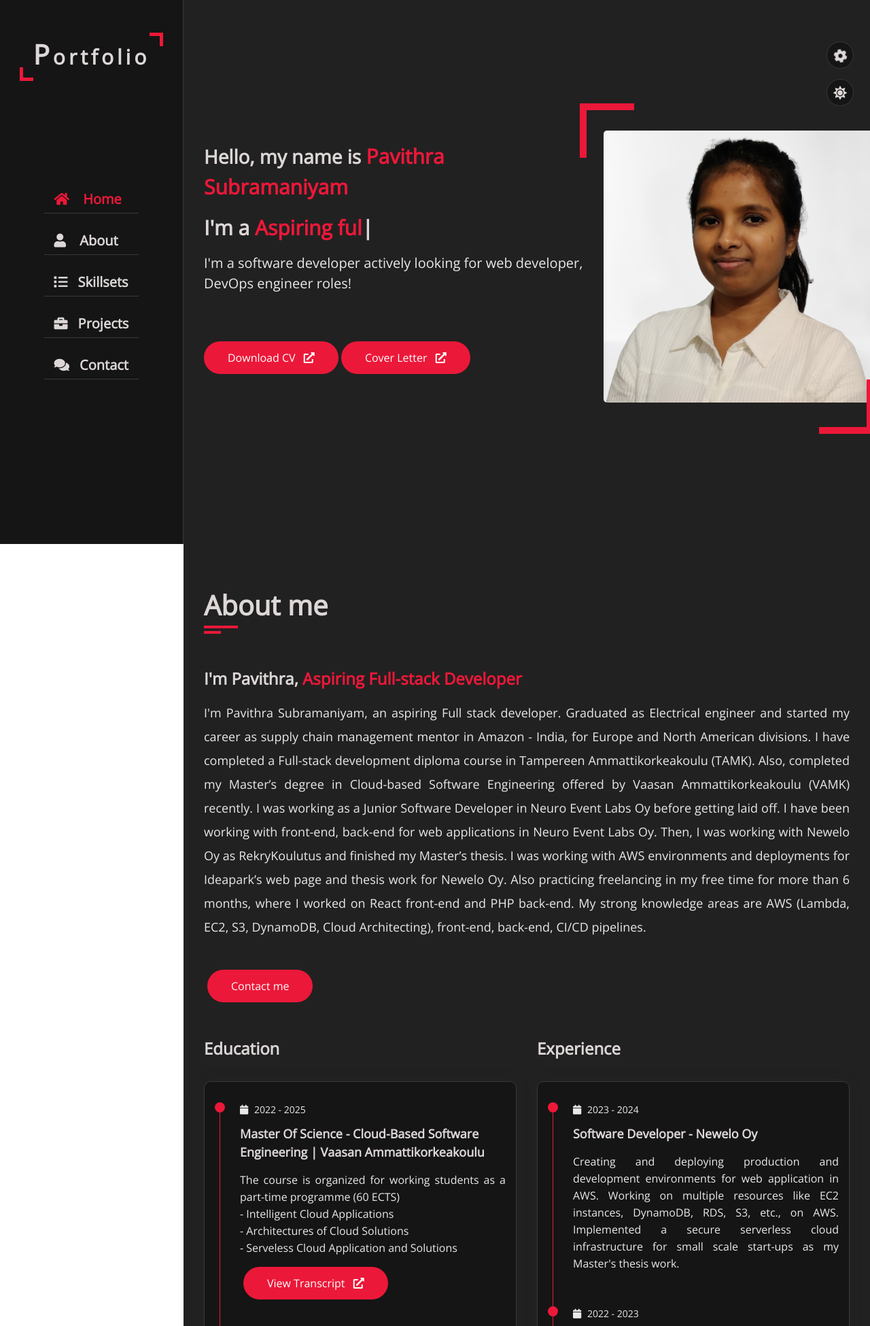
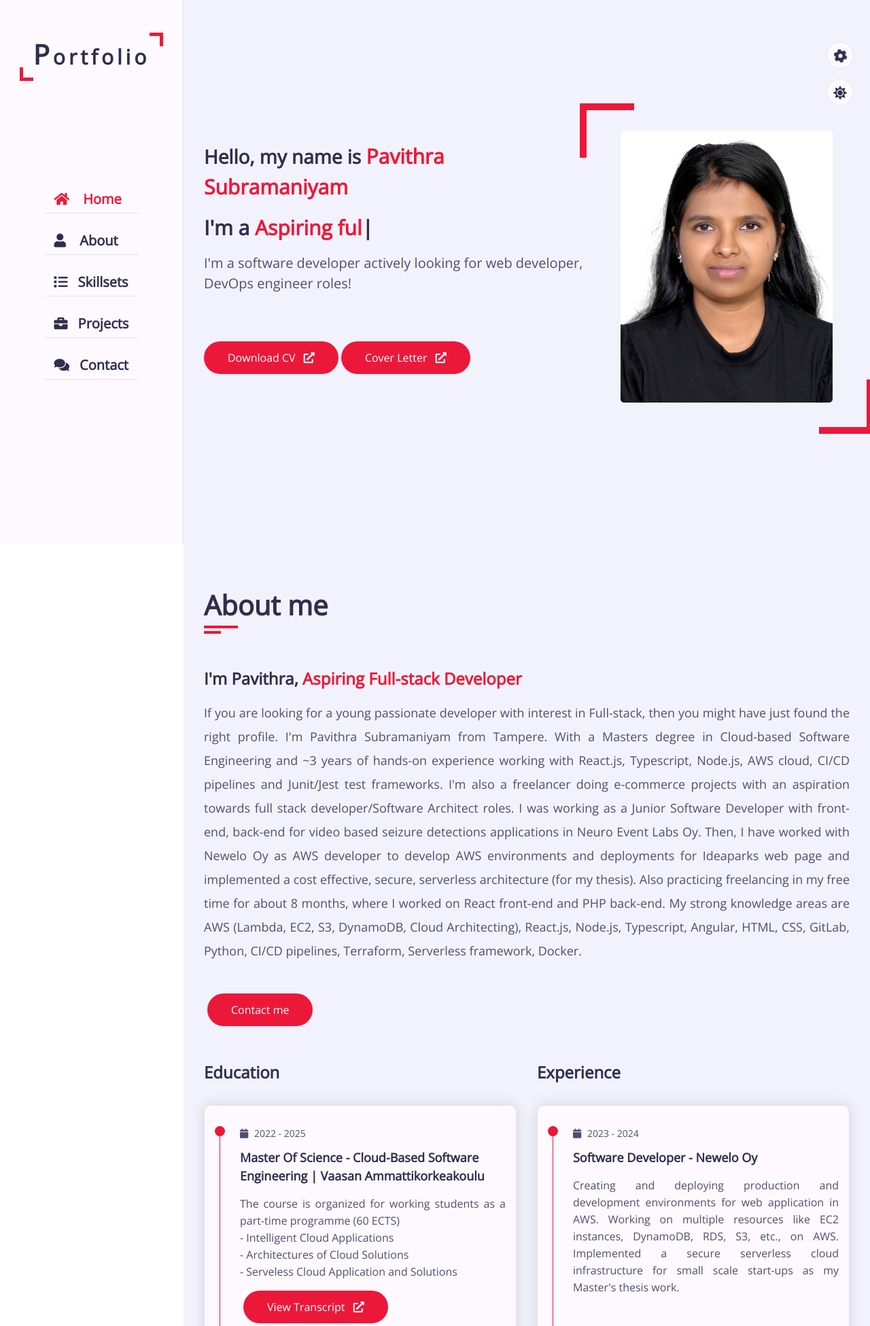
Before and after one commit to spavythra/myportfolio, a PHP site: page / in a window 1280 px wide. Shown: the top 1950 px of the page at 68% size. Run offline with PHP 8.4, Linux system fonts and the light colour scheme; some libraries are stand-ins or nearby versions; some web fonts are replaced.

Commit message:
Added masters thesis and relevant pictures

```diff
--- a/css/style.css
+++ b/css/style.css
@@ -1,21 +1,21 @@
 @import url('https://fonts.googleapis.com/css2?family=Open+Sans&family=Source+Sans+Pro:wght@400&family=Source+Serif+Pro:wght@200&display=swap');
 
 :root
+{
+    --bg-black-900:#f2f2fc;
+    --bg-black-100:#fdf9ff;
+    --bg-black-50:#e8dfec;
+    --text-black-900:#302e4d;
+    --text-black-700:#504e70;
+/* default color background*/
+}
+body.dark
 {
     --bg-black-900:#222121;
     --bg-black-100:#151515;
     --bg-black-50:#393939;
     --text-black-900:#ddd7d7;
     --text-black-700:#e9e9e9;
-/* default color background*/
-}
-body.dark
-{
-    --bg-black-900:#f2f2fc;
-    --bg-black-100:#fdf9ff;
-    --bg-black-50:#e8dfec;
-    --text-black-900:#302e4d;
-    --text-black-700:#504e70;
 }
 body
 {
--- a/index.html
+++ b/index.html
@@ -66,7 +66,7 @@
           </div>
             </div>
             <div class="home-img padd-15">
-              <img src="img/pavi2.png" alt="">
+              <img src="img/3354.JPG" alt="">
             </div>
           </div>
         </div>
@@ -86,7 +86,13 @@
               <div class="row">
                 <div class="about-text padd-15">
                   <h3>I'm Pavithra, <span> Aspiring Full-stack Developer</span></h3>
-                  <p>I'm Pavithra Subramaniyam, an aspiring Full stack developer. Graduated as Electrical engineer and started my career as supply chain management mentor in Amazon - India, for Europe and North American divisions. I have completed a Full-stack development diploma course in Tampereen Ammattikorkeakoulu (TAMK). Also, completed my Master’s degree in Cloud-based Software Engineering offered by Vaasan Ammattikorkeakoulu (VAMK) recently. I was working as a Junior Software Developer in Neuro Event Labs Oy before getting laid off. I have been working with front-end, back-end for web applications in Neuro Event Labs Oy. Then, I was working with Newelo Oy as RekryKoulutus and finished my Master’s thesis. I was working with AWS environments and deployments for Ideapark’s web page and thesis work for Newelo Oy. Also practicing freelancing in my free time for more than 6 months, where I worked on React front-end and PHP back-end. My strong knowledge areas are AWS (Lambda, EC2, S3, DynamoDB, Cloud Architecting), front-end, back-end, CI/CD pipelines. </p>
+                  <p>If you are looking for a young passionate developer with interest in Full-stack, then you might have
+                    just found the right profile. I'm Pavithra Subramaniyam from Tampere. With a Masters degree in
+                    Cloud-based Software Engineering and ~3 years of hands-on experience working with React.js,
+                    Typescript, Node.js, AWS cloud, CI/CD pipelines and Junit/Jest test frameworks. I'm also a
+                    freelancer doing e-commerce projects with an aspiration towards full stack developer/Software
+                    Architect roles.
+                    I was working as a Junior Software Developer with front-end, back-end for video based seizure detections applications in Neuro Event Labs Oy. Then, I have worked with Newelo Oy as AWS developer to develop AWS environments and deployments for Ideaparks web page and implemented a cost effective, secure, serverless architecture (for my thesis). Also practicing freelancing in my free time for about 8 months, where I worked on React front-end and PHP back-end. My strong knowledge areas are AWS (Lambda, EC2, S3, DynamoDB, Cloud Architecting), React.js, Node.js, Typescript, Angular, HTML, CSS, GitLab, Python, CI/CD pipelines, Terraform, Serverless framework, Docker.  </p>
                 </div>
               </div>
               <div class="row">
@@ -405,6 +411,14 @@
             <div class="owl-carousel owl-theme mt-5">
               <div class="owl-item">
                 <div class="project-card">
+                    <div class="img-card"><img src="img/serverless.png" alt=""></div>
+                    <div class="testimonial-1 mt-4 mb-2">This project delivers a sercure, cost-effective, serverless cloud infrastructure template which can be used by small scale startups for a seamless development and project delivery. The integration, testing and deployments are done on AWS infrastructure
+                    </div>
+                    <div class="name"><a href="https://github.com/spavythra/Masters_thesis/tree/dev" target="_blank" style="color: white;" class="name-content">Thesis - Serverless cloud infrastructure for small scale startups<i style="color: white;display: inline-block;margin-left: 12px;" class="fas fa-external-link-alt"></i></a> </div>
+                </div>
+              </div>
+              <div class="owl-item">
+                <div class="project-card">
                     <div class="img-card"> <img src="img/suomi.png" alt=""> </div>
                     <div class="testimonial-1 mt-4 mb-2"> Language app has a react based front-end, node js based back-end, deployment to the heroku cloud. Application has two different views. One is for admin, where teacher/admin can add/update/delete words into the API endpoint which updates SQL database. Other view is user view, in which user can practice the words and they will get the results.  </div>
                     <div class="name" ><a href="https://learnsuomi.onrender.com" target="_blank" style="color: white;" class="name-content"> EasyLearn Suomi <i style="color: white;display: inline-block;margin-left: 12px;" class="fas fa-external-link-alt"></i></a> </div>
```
Also changed, not shown: img/3354.JPG (added), img/serverless.png (added).
